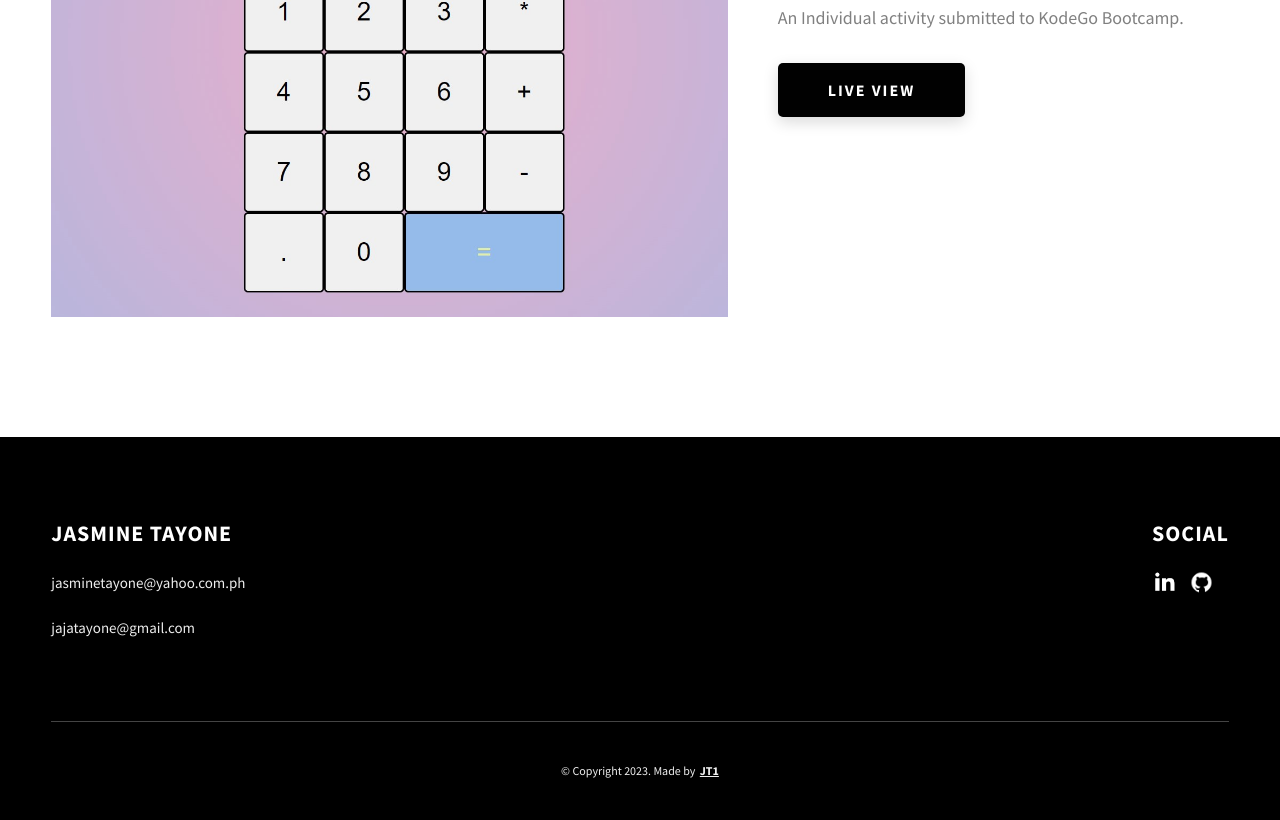
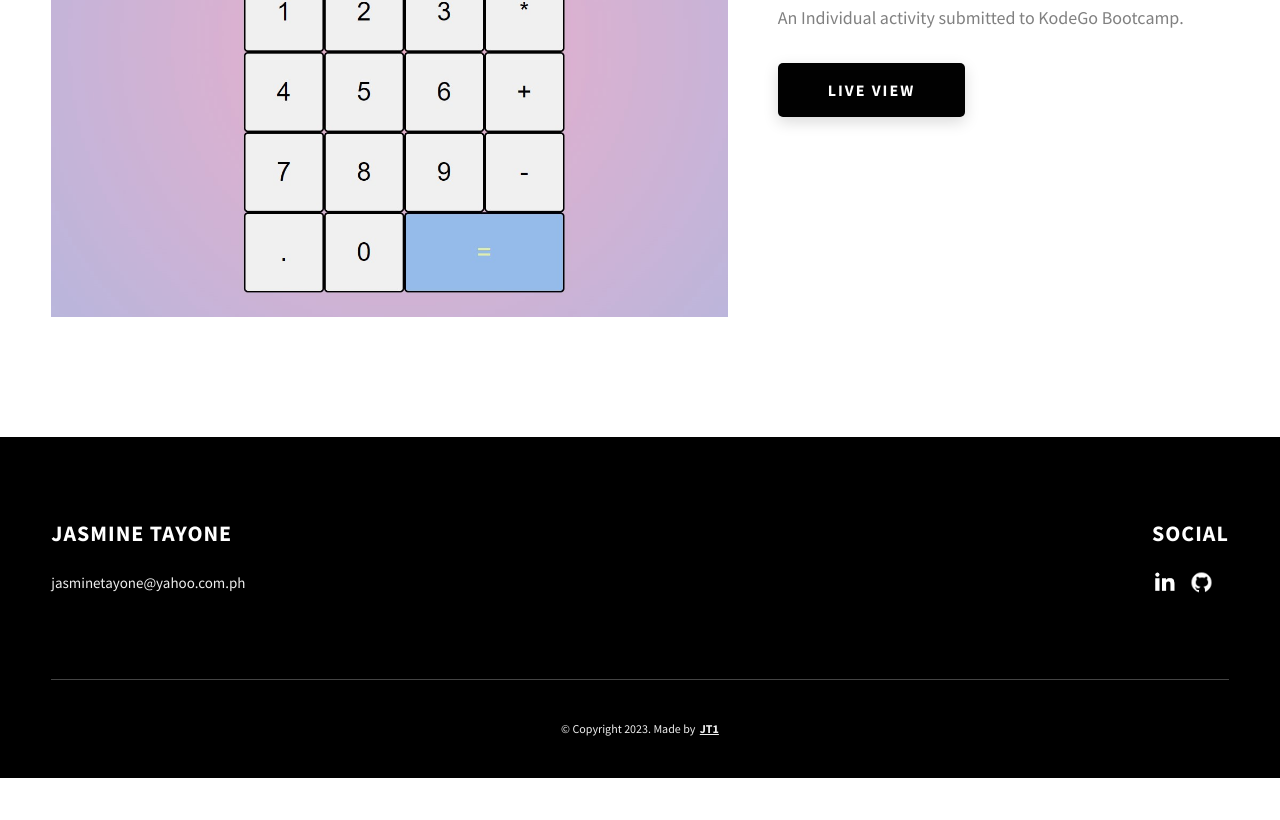
Before and after one commit to JTayone/JTayone-Website, a plain HTML site: page index.html in a window 1280 px wide. Shown: the part 2752-3572 px from the top of the page. After the commit the page ends 3530 px from the top, so only its background shows below. Drawn offline with Linux system fonts and the light colour scheme.

Commit message:
Update index.html

```diff
--- a/index.html
+++ b/index.html
@@ -278,7 +278,7 @@
           <div class="main-footer__row main-footer__row-2">
             <h4 class="heading heading-sm text-lt">Jasmine Tayone</h4>
             <p class="main-footer__short-desc">jasminetayone@yahoo.com.ph</p>
-            <p class="main-footer__short-desc">jajatayone@gmail.com</p>
+
           </div>
         </div>
 
```
